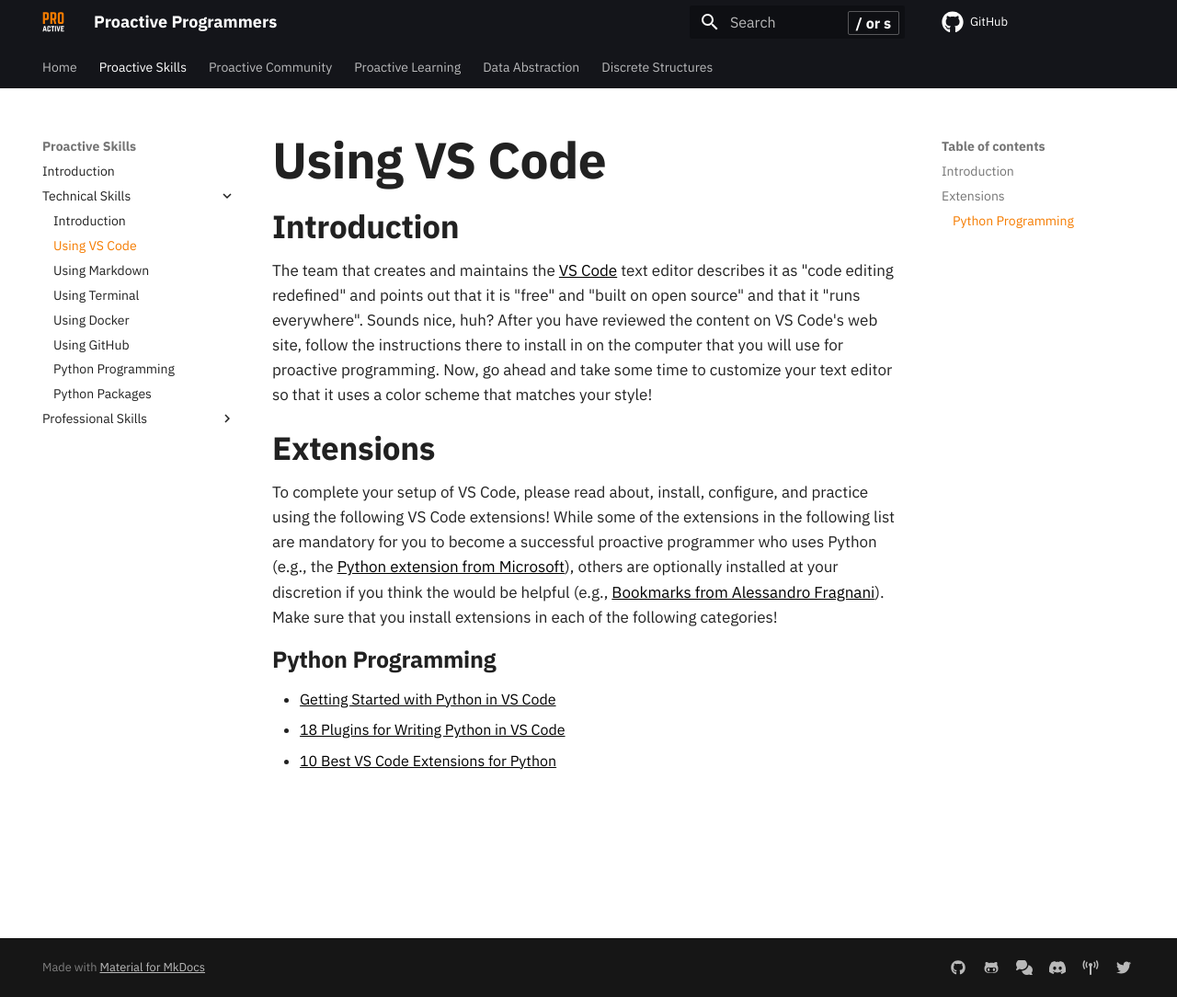
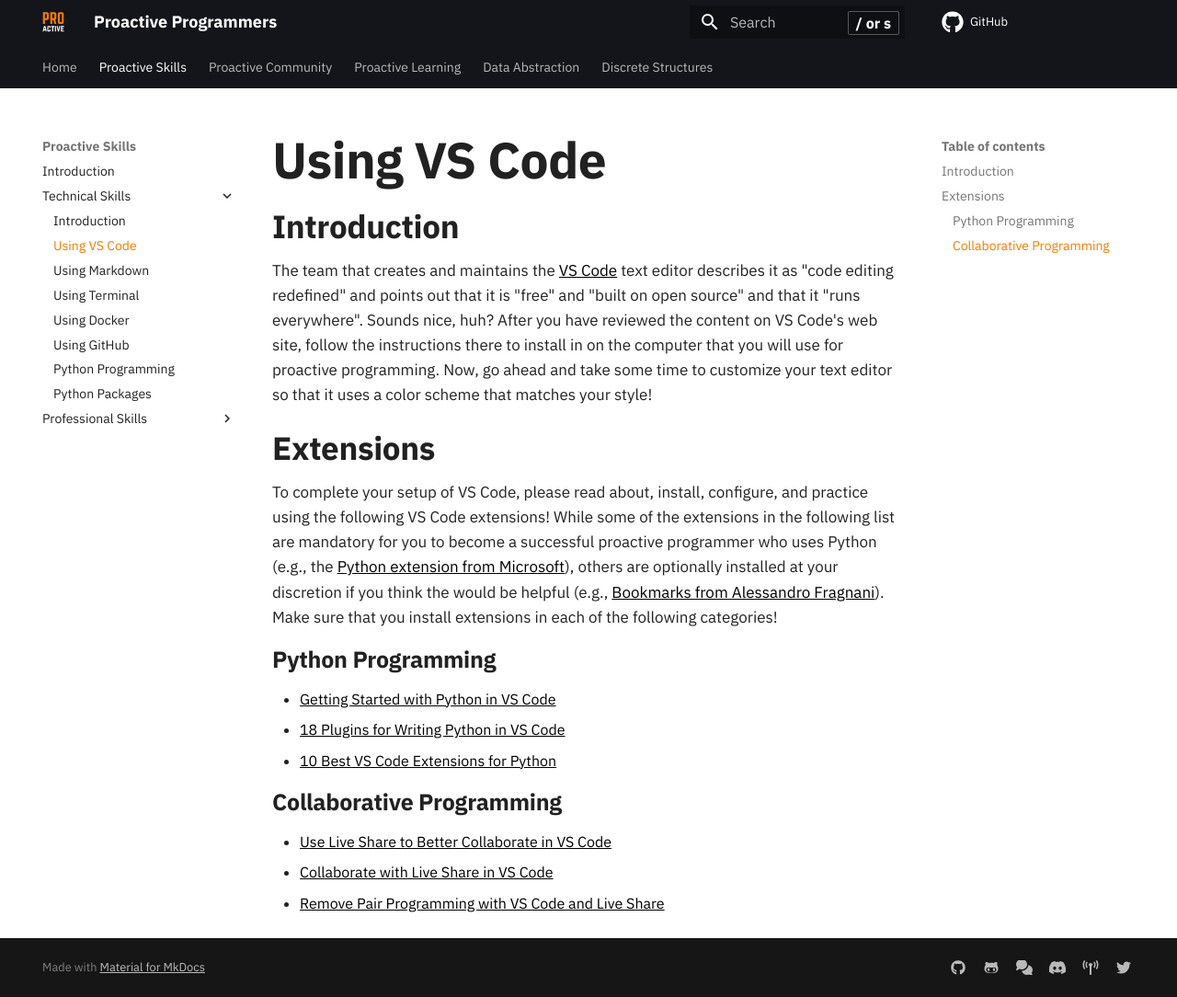
Before and after one commit to ProactiveProgrammers/www.proactiveprogrammers.com, an MkDocs documentation site: the page built from docs/proactive-skills/technical-skills/using-vscode.md, in a window 1280 px wide and 1084 px high. Shown: the whole window at 92% size. Built offline with MkDocs 1.6.1 and Material for MkDocs 9.7.7, drawn with Linux system fonts in a browser that asks for light colours; comment, search, counter and statistics services are not loaded.

Commit message:
feat: Add the Collaborate Programming section in the using-vscode.md.

```diff
--- a/docs/proactive-skills/technical-skills/using-vscode.md
+++ b/docs/proactive-skills/technical-skills/using-vscode.md
@@ -29,3 +29,9 @@
 - [18 Plugins for Writing Python in VS
   Code](https://switowski.com/blog/18-plugins-for-python-in-vscode)
 - [10 Best VS Code Extensions for Python](https://dannys.cloud/10-best-vs-code-extensions-for-python)
+
+### Collaborative Programming
+
+- [Use Live Share to Better Collaborate in VS Code](https://docs.microsoft.com/en-us/visualstudio/liveshare/use/vscode)
+- [Collaborate with Live Share in VS Code](https://code.visualstudio.com/learn/collaboration/live-share)
+- [Remove Pair Programming with VS Code and Live Share](https://betterprogramming.pub/5-benefits-of-pair-programming-and-how-to-set-it-remotely-with-vs-code-acc2df7a6b8c)
```
